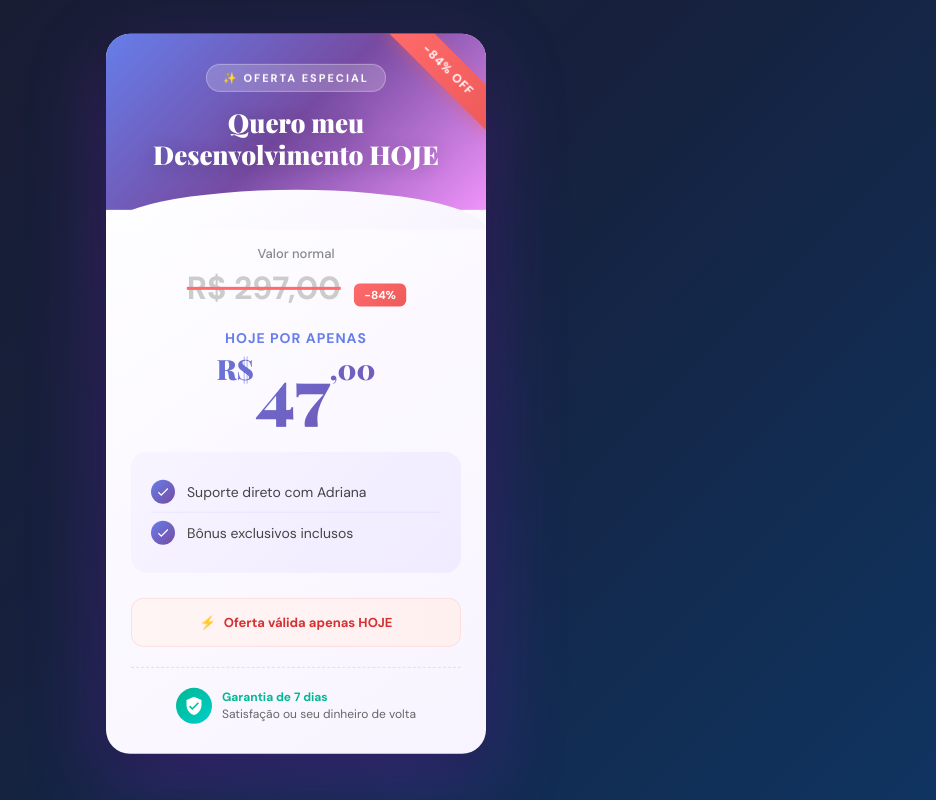
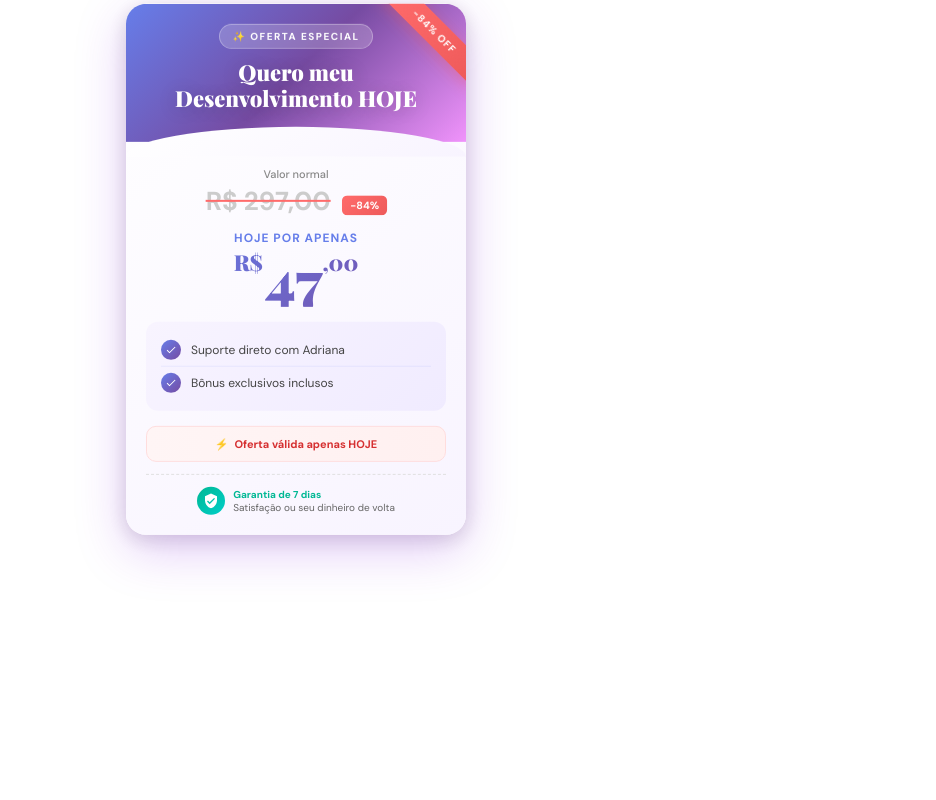
Before and after one commit to marcelo-davila-setup/lp, a plain HTML site: page index.html in a window 1280 px wide. Shown: the whole page, without its empty margins (344-1280 px from the left). Drawn offline with nearby package versions, Linux system fonts and the light colour scheme.

Commit message:
index.html
Updated styles for various elements in index.html, including background, padding, font sizes, and margins.

```diff
--- a/index.html
+++ b/index.html
@@ -21,23 +21,23 @@
 
         body {
             font-family: 'DM Sans', sans-serif;
-            background: linear-gradient(135deg, #1a1a2e 0%, #16213e 50%, #0f3460 100%);
-            min-height: 100vh;
+            background: transparent;
+            min-height: 400px;
             display: flex;
             align-items: center;
             justify-content: center;
-            padding: 20px;
+            padding: 10px;
         }
 
         .offer-card {
             width: 100%;
-            max-width: 380px;
+            max-width: 340px;
             background: linear-gradient(145deg, #ffffff 0%, #f8f4ff 100%);
-            border-radius: 24px;
+            border-radius: 20px;
             overflow: hidden;
             box-shadow:
-                0 25px 80px rgba(138, 43, 226, 0.3),
-                0 10px 30px rgba(0, 0, 0, 0.2);
+                0 15px 50px rgba(138, 43, 226, 0.25),
+                0 5px 20px rgba(0, 0, 0, 0.15);
             position: relative;
             animation: float 3s ease-in-out infinite;
         }
@@ -50,12 +50,12 @@
         /* Fita de desconto */
         .ribbon {
             position: absolute;
-            top: 20px;
-            right: -35px;
+            top: 15px;
+            right: -32px;
             background: linear-gradient(90deg, #ff6b6b, #ee5a5a);
             color: white;
-            padding: 8px 40px;
-            font-size: 12px;
+            padding: 6px 35px;
+            font-size: 10px;
             font-weight: 700;
             text-transform: uppercase;
             letter-spacing: 1px;
@@ -67,7 +67,7 @@
         /* Header com gradiente */
         .header {
             background: linear-gradient(135deg, #667eea 0%, #764ba2 50%, #f093fb 100%);
-            padding: 30px 25px 40px;
+            padding: 20px 20px 30px;
             text-align: center;
             position: relative;
         }
@@ -75,10 +75,10 @@
         .header::after {
             content: '';
             position: absolute;
-            bottom: -20px;
+            bottom: -15px;
             left: 0;
             right: 0;
-            height: 40px;
+            height: 30px;
             background: linear-gradient(145deg, #ffffff 0%, #f8f4ff 100%);
             border-radius: 50% 50% 0 0 / 100% 100% 0 0;
         }
@@ -87,20 +87,20 @@
             display: inline-block;
             background: rgba(255, 255, 255, 0.2);
             backdrop-filter: blur(10px);
-            padding: 6px 16px;
+            padding: 5px 12px;
             border-radius: 50px;
-            font-size: 11px;
+            font-size: 10px;
             font-weight: 600;
             color: white;
             text-transform: uppercase;
-            letter-spacing: 2px;
-            margin-bottom: 15px;
+            letter-spacing: 1.5px;
+            margin-bottom: 10px;
             border: 1px solid rgba(255, 255, 255, 0.3);
         }
 
         .title {
             font-family: 'Playfair Display', serif;
-            font-size: 26px;
+            font-size: 22px;
             font-weight: 900;
             color: white;
             line-height: 1.2;
@@ -109,11 +109,11 @@
 
         .personalized-name {
             font-family: 'DM Sans', sans-serif;
-            font-size: 16px;
+            font-size: 14px;
             font-weight: 600;
             color: rgba(255, 255, 255, 0.95);
-            margin-bottom: 10px;
-            padding: 6px 16px;
+            margin-bottom: 8px;
+            padding: 5px 12px;
             background: rgba(255, 255, 255, 0.15);
             backdrop-filter: blur(10px);
             border-radius: 50px;
@@ -127,28 +127,28 @@
 
         /* Corpo do card */
         .body {
-            padding: 35px 25px 30px;
+            padding: 25px 20px 20px;
             text-align: center;
         }
 
         .price-container {
-            margin-bottom: 25px;
+            margin-bottom: 15px;
         }
 
         .old-price-label {
-            font-size: 13px;
+            font-size: 11px;
             color: #888;
-            margin-bottom: 5px;
+            margin-bottom: 3px;
             font-weight: 500;
         }
 
         .old-price {
-            font-size: 32px;
+            font-size: 26px;
             font-weight: 700;
             color: #ccc;
             text-decoration: line-through;
             text-decoration-color: #ff6b6b;
-            text-decoration-thickness: 3px;
+            text-decoration-thickness: 2px;
             position: relative;
             display: inline-block;
         }
@@ -157,11 +157,11 @@
             display: inline-block;
             background: linear-gradient(135deg, #ff6b6b, #ee5a5a);
             color: white;
-            font-size: 11px;
+            font-size: 10px;
             font-weight: 700;
-            padding: 4px 10px;
-            border-radius: 6px;
-            margin-left: 10px;
+            padding: 3px 8px;
+            border-radius: 5px;
+            margin-left: 8px;
             vertical-align: middle;
             animation: pulse 2s infinite;
         }
@@ -172,9 +172,9 @@
         }
 
         .new-price-label {
-            font-size: 14px;
+            font-size: 12px;
             color: #667eea;
-            margin: 20px 0 8px;
+            margin: 12px 0 5px;
             font-weight: 600;
             text-transform: uppercase;
             letter-spacing: 1px;
@@ -182,7 +182,7 @@
 
         .new-price {
             font-family: 'Playfair Display', serif;
-            font-size: 72px;
+            font-size: 56px;
             font-weight: 900;
             background: linear-gradient(135deg, #667eea 0%, #764ba2 100%);
             -webkit-background-clip: text;
@@ -193,30 +193,30 @@
         }
 
         .new-price .currency {
-            font-size: 28px;
+            font-size: 22px;
             vertical-align: top;
             margin-right: 2px;
         }
 
         .new-price .cents {
-            font-size: 28px;
+            font-size: 22px;
             vertical-align: top;
         }
 
         /* Benefícios */
         .benefits {
             background: linear-gradient(135deg, #f8f4ff 0%, #f0ebff 100%);
-            border-radius: 16px;
-            padding: 20px;
-            margin: 25px 0;
+            border-radius: 12px;
+            padding: 12px 15px;
+            margin: 15px 0;
         }
 
         .benefit-item {
             display: flex;
             align-items: center;
-            gap: 12px;
-            padding: 8px 0;
-            font-size: 14px;
+            gap: 10px;
+            padding: 6px 0;
+            font-size: 12px;
             color: #444;
         }
 
@@ -225,8 +225,8 @@
         }
 
         .benefit-icon {
-            width: 24px;
-            height: 24px;
+            width: 20px;
+            height: 20px;
             background: linear-gradient(135deg, #667eea, #764ba2);
             border-radius: 50%;
             display: flex;
@@ -236,8 +236,8 @@
         }
 
         .benefit-icon svg {
-            width: 14px;
-            height: 14px;
+            width: 12px;
+            height: 12px;
             fill: white;
         }
 
@@ -245,19 +245,19 @@
         .urgency {
             background: linear-gradient(90deg, #fff5f5, #fff0f0);
             border: 1px solid #ffdddd;
-            border-radius: 12px;
-            padding: 15px;
-            margin-top: 20px;
+            border-radius: 10px;
+            padding: 10px;
+            margin-top: 12px;
         }
 
         .urgency-text {
-            font-size: 13px;
+            font-size: 11px;
             color: #d63031;
             font-weight: 600;
             display: flex;
             align-items: center;
             justify-content: center;
-            gap: 8px;
+            gap: 6px;
         }
 
         .urgency-icon {
@@ -271,18 +271,18 @@
 
         /* Garantia */
         .guarantee {
-            margin-top: 20px;
-            padding-top: 20px;
+            margin-top: 12px;
+            padding-top: 12px;
             border-top: 1px dashed #e0e0e0;
             display: flex;
             align-items: center;
             justify-content: center;
-            gap: 10px;
+            gap: 8px;
         }
 
         .guarantee-icon {
-            width: 36px;
-            height: 36px;
+            width: 28px;
+            height: 28px;
             background: linear-gradient(135deg, #00b894, #00cec9);
             border-radius: 50%;
             display: flex;
@@ -291,16 +291,16 @@
         }
 
         .guarantee-icon svg {
-            width: 20px;
-            height: 20px;
+            width: 16px;
+            height: 16px;
             fill: white;
         }
 
         .guarantee-text {
-            font-size: 12px;
+            font-size: 10px;
             color: #666;
             text-align: left;
-            line-height: 1.4;
+            line-height: 1.3;
         }
 
         .guarantee-text strong {
@@ -311,16 +311,16 @@
         /* Sparkles decorativos */
         .sparkle {
             position: absolute;
-            width: 8px;
-            height: 8px;
+            width: 6px;
+            height: 6px;
             background: #ffd700;
             border-radius: 50%;
             animation: sparkle 2s infinite;
         }
 
-        .sparkle:nth-child(1) { top: 15%; left: 10%; animation-delay: 0s; }
-        .sparkle:nth-child(2) { top: 25%; left: 85%; animation-delay: 0.5s; }
-        .sparkle:nth-child(3) { top: 60%; left: 5%; animation-delay: 1s; }
+        .sparkle:nth-child(1) { top: 12%; left: 8%; animation-delay: 0s; }
+        .sparkle:nth-child(2) { top: 20%; left: 82%; animation-delay: 0.5s; }
+        .sparkle:nth-child(3) { top: 55%; left: 4%; animation-delay: 1s; }
 
         @keyframes sparkle {
             0%, 100% { transform: scale(0); opacity: 0; }
```
